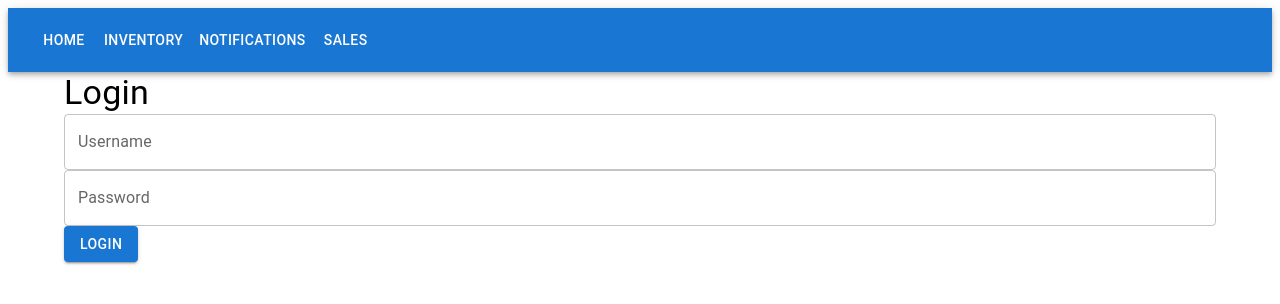
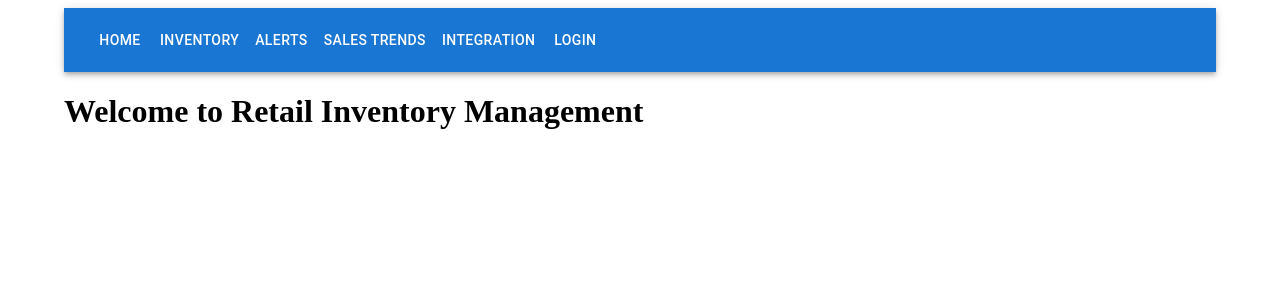
Before and after one commit to romanandani266/test_1, a React app in the folder frontend/: page / in a window 1280 px wide. Shown: the top 304 px of the page. Built offline with nearby package versions, Linux system fonts and the light colour scheme; the HTML template or start-up script is replaced by a standard one.

Commit message:
Add frontend/src/App.js

```diff
--- a/frontend/src/App.js
+++ b/frontend/src/App.js
@@ -1,31 +1,46 @@
-import React from 'react';
-import { Routes, Route, Link } from 'react-router-dom';
-import { AppBar, Toolbar, Button, Container } from '@mui/material';
-import Login from './components/Login';
-import Inventory from './components/Inventory';
-import Notifications from './components/Notifications';
-import Sales from './components/Sales';
+import React from "react";
+import { Routes, Route, Link } from "react-router-dom";
+import { Container, AppBar, Toolbar, Button } from "@mui/material";
+import Inventory from "./components/Inventory";
+import Alerts from "./components/Alerts";
+import SalesTrends from "./components/SalesTrends";
+import Login from "./components/Login";
+import Integration from "./components/Integration";
 
 const App = () => {
   return (
-    <div>
+    <Container>
       <AppBar position="static">
         <Toolbar>
-          <Button color="inherit" component={Link} to="/">Home</Button>
-          <Button color="inherit" component={Link} to="/inventory">Inventory</Button>
-          <Button color="inherit" component={Link} to="/notifications">Notifications</Button>
-          <Button color="inherit" component={Link} to="/sales">Sales</Button>
+          <Button color="inherit" component={Link} to="/">
+            Home
+          </Button>
+          <Button color="inherit" component={Link} to="/inventory">
+            Inventory
+          </Button>
+          <Button color="inherit" component={Link} to="/alerts">
+            Alerts
+          </Button>
+          <Button color="inherit" component={Link} to="/sales-trends">
+            Sales Trends
+          </Button>
+          <Button color="inherit" component={Link} to="/integration">
+            Integration
+          </Button>
+          <Button color="inherit" component={Link} to="/login">
+            Login
+          </Button>
         </Toolbar>
       </AppBar>
-      <Container>
-        <Routes>
-          <Route path="/" element={<Login />} />
-          <Route path="/inventory" element={<Inventory />} />
-          <Route path="/notifications" element={<Notifications />} />
-          <Route path="/sales" element={<Sales />} />
-        </Routes>
-      </Container>
-    </div>
+      <Routes>
+        <Route path="/" element={<h1>Welcome to Retail Inventory Management</h1>} />
+        <Route path="/inventory" element={<Inventory />} />
+        <Route path="/alerts" element={<Alerts />} />
+        <Route path="/sales-trends" element={<SalesTrends />} />
+        <Route path="/integration" element={<Integration />} />
+        <Route path="/login" element={<Login />} />
+      </Routes>
+    </Container>
   );
 };
 
```
